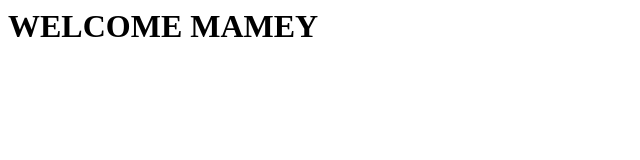
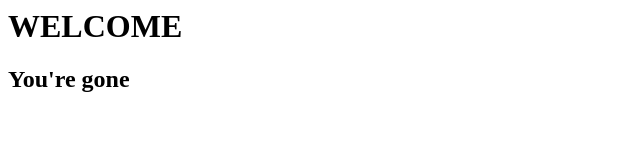
Before and after one commit to Dhayanand286/NewProjrct, a plain HTML site: page index.html in a window 1280 px wide. Shown: the whole page, without its empty margins (0-640 px from the left). Drawn offline with Linux system fonts and the light colour scheme.

Commit message:
added h2 tag

```diff
--- a/index.html
+++ b/index.html
@@ -1 +1,2 @@
-<h1>WELCOME MAMEY</h1>
+<h1>WELCOME </h1>
+<h2> You're gone </h2>
```
